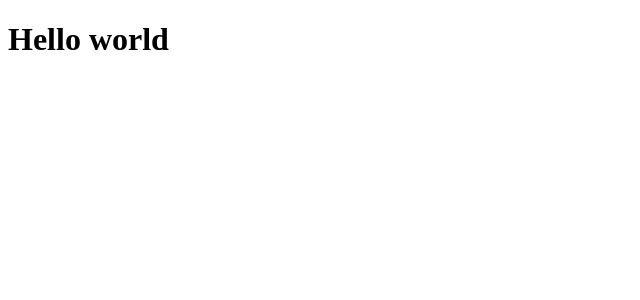
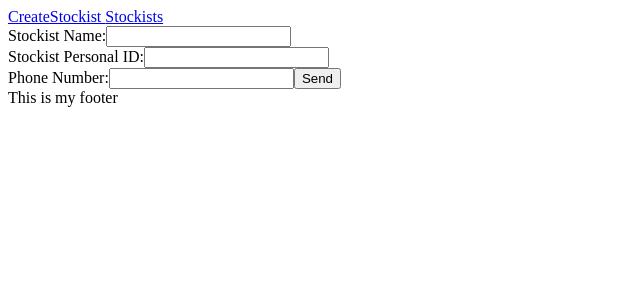
Before and after one commit to MarkNin07/ClientSideRaulShop, a React (Vite) app: page / in a window 1280 px wide. Shown: the top 300 px of the page, without its empty margins (0-640 px from the left). Built offline with nearby package versions, Linux system fonts and the light colour scheme.

Commit message:
Stockist
All the components related to creating stockist were created: Store.ts, ProviderSlice.ts, StockistsList.tsx, StockistForm.tsx and PostStockistAction.ts. Now, we can create a stockist from the website and it's stored in the back

```diff
--- a/src/App.tsx
+++ b/src/App.tsx
@@ -1,9 +1,18 @@
+import { BrowserRouter } from "react-router-dom"
+import StockistForm from "./components/StockistForm"
+import PrivateRoutes from "./routes/PrivateRoutes"
+
 
 function App() {
 
   return (
     <div>
-      <h1>Hello world</h1>
+      <BrowserRouter>
+      <PrivateRoutes />
+      <footer>
+        This is my footer
+      </footer>
+      </BrowserRouter>
     </div>
   )
 }
--- /dev/null
+++ b/src/actions/post/PostStockistAction.ts
@@ -0,0 +1,23 @@
+import { addStockist } from "../../state/slice/ProviderSlice"
+
+
+const postStockist = async (providerName:string, provId:string, phoneNumber:string, dispatch:any) => {
+
+    const postBody = {
+        "stockistName": providerName,
+        "stockistPersonalId": provId,
+        "phoneNumber": phoneNumber
+    }
+
+    let postRequest = await fetch('http://localhost:8080/create/stockist', {
+        method: 'POST',
+        headers: {'content-type':'application/json'},
+        body: JSON.stringify(postBody)
+    })
+
+    let response = await postRequest.json()
+    dispatch(addStockist(response))
+
+}
+
+export {postStockist}
--- /dev/null
+++ b/src/components/StockistForm.tsx
@@ -0,0 +1,49 @@
+import * as React from 'react';
+import { useState } from 'react'
+import { useDispatch } from 'react-redux';
+import { postStockist } from '../actions/post/PostStockistAction';
+
+
+
+const StockistForm = () => {
+
+    const dispatch = useDispatch()
+
+    const [providerName, setProviderName] = useState('')
+    const onChangeProviderName = (e:React.ChangeEvent<HTMLInputElement>) =>
+        setProviderName(e.target.value)
+
+    const [provId, setProvId] = useState('')
+    const onChangeProvId = (e:React.ChangeEvent<HTMLInputElement>) =>
+        setProvId(e.target.value)
+
+    const [phoneNumber, setPhoneNumber] = useState('')
+    const onChangePhoneNumb = (e:React.ChangeEvent<HTMLInputElement>) =>
+        setPhoneNumber(e.target.value)
+
+
+    const sendForm = (e:React.FormEvent<HTMLButtonElement>) =>{
+        e.preventDefault()
+        postStockist(providerName, provId, phoneNumber, dispatch)
+        setProviderName('')
+        setProvId('')
+        setPhoneNumber('')
+    }
+
+  return (
+      <form>
+          <label htmlFor="providerName">Stockist Name:</label>
+          <input type="text" name="providerName"
+          value={providerName} onChange={onChangeProviderName} /> <br />
+          <label htmlFor="provPersonalID">Stockist Personal ID:</label>
+          <input type="text" name="provPersonalID"
+           value={provId} onChange={ onChangeProvId } /> <br />
+           <label htmlFor="phoneNumber">Phone Number:</label>
+           <input type="text" name="phoneNum"
+           value={phoneNumber} onChange={ onChangePhoneNumb }/>
+           <button onClick={ sendForm }>Send</button>
+      </form>
+    )
+}
+
+export default StockistForm;
--- /dev/null
+++ b/src/components/StockistsList.tsx
@@ -0,0 +1,14 @@
+import * as React from 'react';
+
+
+const StockistsList = () => {
+
+    return(
+        <div>
+            <h1>hello from the outside</h1>
+        </div>
+    )
+
+}
+
+export default StockistsList
--- a/src/index.css
+++ /dev/null
@@ -1,13 +0,0 @@
-body {
-  margin: 0;
-  font-family: -apple-system, BlinkMacSystemFont, 'Segoe UI', 'Roboto', 'Oxygen',
-    'Ubuntu', 'Cantarell', 'Fira Sans', 'Droid Sans', 'Helvetica Neue',
-    sans-serif;
-  -webkit-font-smoothing: antialiased;
-  -moz-osx-font-smoothing: grayscale;
-}
-
-code {
-  font-family: source-code-pro, Menlo, Monaco, Consolas, 'Courier New',
-    monospace;
-}
--- a/src/main.tsx
+++ b/src/main.tsx
@@ -1,9 +1,14 @@
 import React from 'react'
 import ReactDOM from 'react-dom/client'
+import { Provider } from 'react-redux'
 import App from './App'
+import store from './state/Store'
 
 ReactDOM.createRoot(document.getElementById('root')!).render(
   <React.StrictMode>
-    <App />
+    <Provider store={store}>
+      <App />
+    </Provider>
+
   </React.StrictMode>
 )
--- /dev/null
+++ b/src/routes/PrivateRoutes.tsx
@@ -0,0 +1,22 @@
+import React from 'react'
+import { Link, Route, Routes } from 'react-router-dom'
+import StockistForm from '../components/StockistForm'
+import StockistsList from '../components/StockistsList'
+
+type Props = {}
+
+function PrivateRoutes({}: Props) {
+  return (
+    <div>
+        <Link to='/'> CreateStockist </Link>
+        <Link to='/stockists'>  Stockists </Link>
+
+        <Routes>
+            <Route path="/" element={<StockistForm/>} />
+            <Route path="/stockists" element={<StockistsList />} />
+        </Routes>
+    </div>
+  )
+}
+
+export default PrivateRoutes
--- /dev/null
+++ b/src/state/Store.ts
@@ -0,0 +1,13 @@
+import { configureStore } from "@reduxjs/toolkit"
+import postsReducer from './slice/ProviderSlice'
+
+
+const store = configureStore(
+    {
+        reducer: {
+            stockist: postsReducer
+        }
+    }
+)
+
+export default store
--- /dev/null
+++ b/src/state/slice/ProviderSlice.ts
@@ -0,0 +1,41 @@
+import { createSlice } from "@reduxjs/toolkit";
+
+
+type stockistType = {
+    stockistId : string,
+    stockistName : string,
+    stockistPersonalId : string,
+    phoneNumber : string
+}
+
+const initialState:stockistType[] = [
+    {
+        stockistId: '1',
+        stockistName: 'Alan Brito',
+        stockistPersonalId: '456JDK',
+        phoneNumber: '1954890765'
+    }
+]
+
+
+const stockistSlice = createSlice({
+    name: 'stockist',
+    initialState,
+    reducers: {
+        addStockist(state, action){
+            state.push(action.payload);
+        },
+        getAllStockist(state, action){
+            state.push(action.payload);
+        },
+        deleteStockist(state, action){
+            state.push(action.payload);
+        }
+    }
+})
+
+export const {addStockist, getAllStockist, deleteStockist} = stockistSlice.actions
+
+export default stockistSlice.reducer
+
+export type {stockistType}
```
